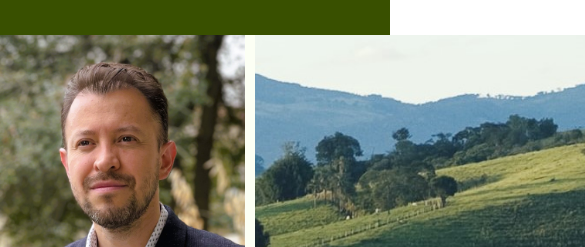
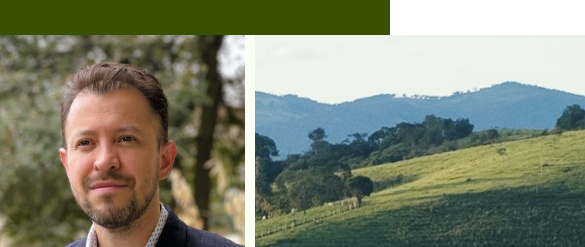
Before and after one commit to Lalo79/about_myself, a plain HTML site: page index.html in a window 390 px wide. Shown: the part 164-411 px from the top of the page, 585 px wide, since content can reach past the window. Drawn offline with Linux system fonts and the light colour scheme.

Commit message:
Final Version 06302022 2315

```diff
--- a/assets/css/styles.css
+++ b/assets/css/styles.css
@@ -241,6 +241,7 @@ main section {
 
 @media screen and (max-width: 768px) {
 
+
     header {
         flex-direction: column;
         padding-bottom: 40px;
@@ -252,7 +253,7 @@ main section {
 
 
     .banner_pic {
-        max-width: 768px;
+        max-width: 100%;
         min-height: 300px;
         object-fit: cover;
 
```
